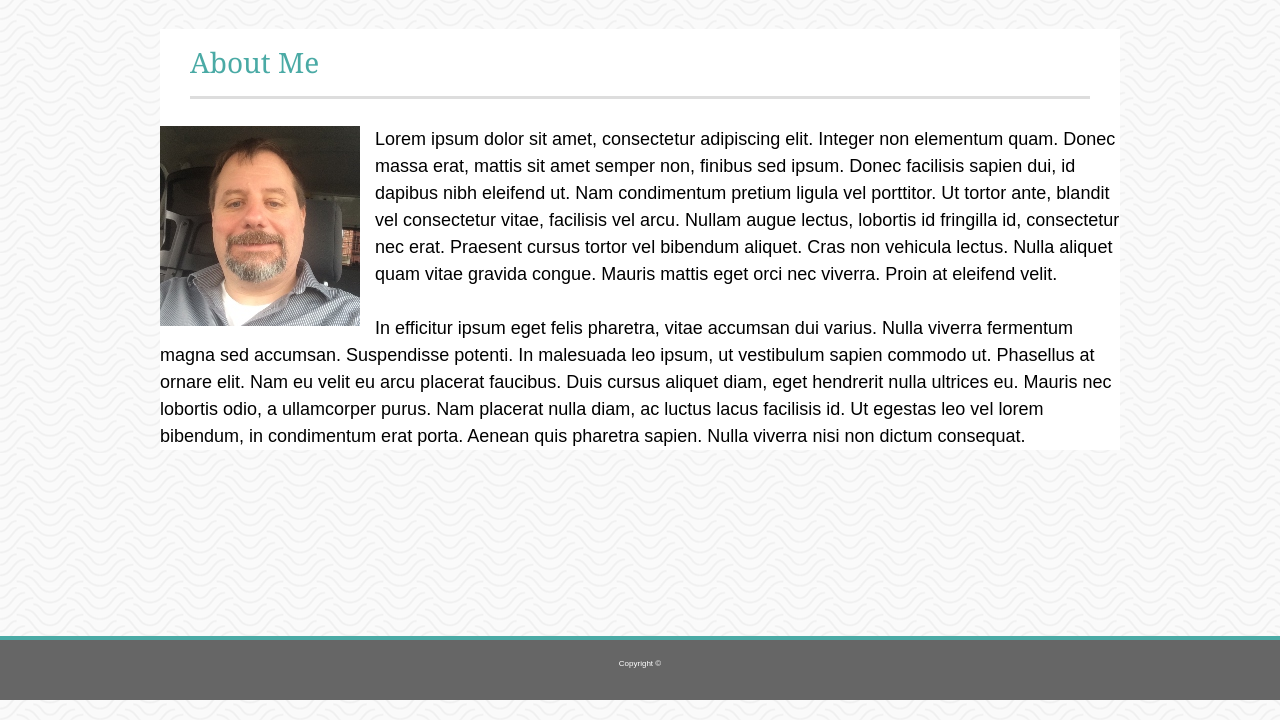
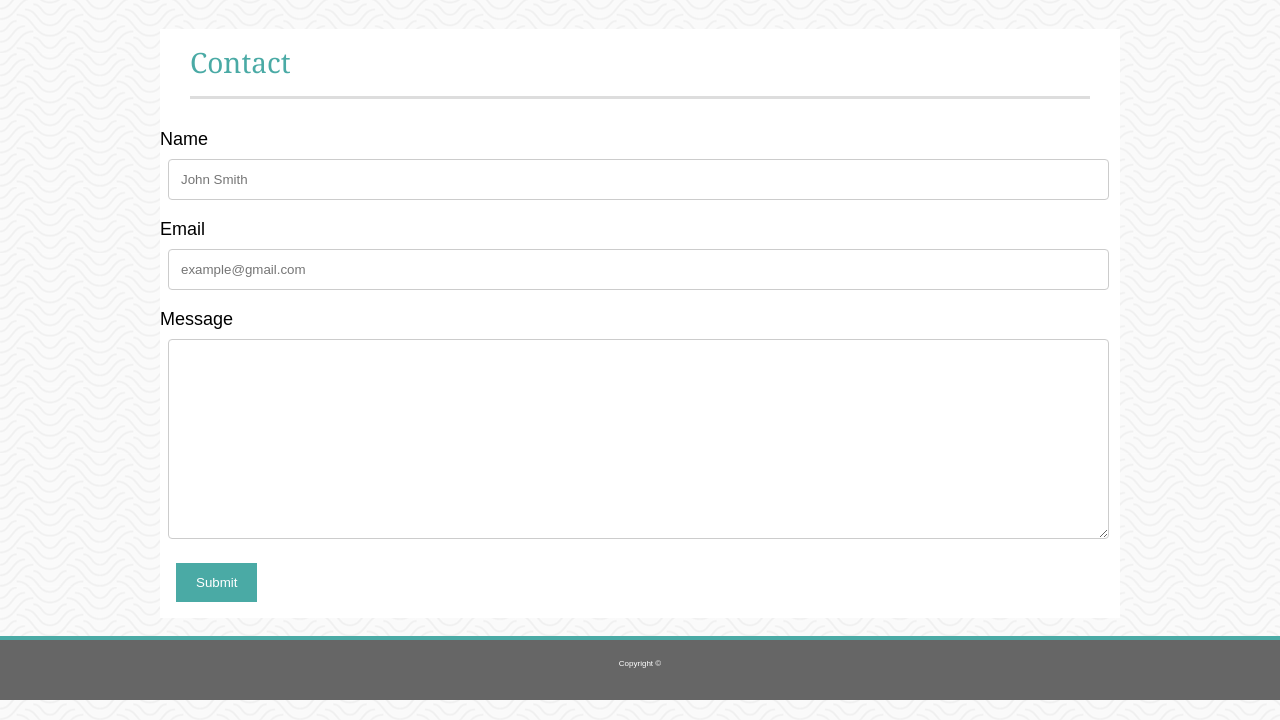
Before and after one commit to daniel5075/Basic-Portfolio, a plain HTML site: page contact.html in a window 1280 px wide. Shown: the part 80-800 px from the top of the page. Drawn offline with Linux system fonts and the light colour scheme.

Commit message:
added contact page

```diff
--- a/assets/css/style.css
+++ b/assets/css/style.css
@@ -125,3 +125,23 @@ position: absolute;
   color:#ffffff;
   background: #4aaaa5;
 }
+input[type=text], select, textarea {
+    width: 98%; /* Full width */
+    padding: 12px; /* Some padding */
+    border: 1px solid #ccc; /* Gray border */
+    border-radius: 4px; /* Rounded borders */
+    box-sizing: border-box; /* Make sure that padding and width stays in place */
+    margin-top: 6px; /* Add a top margin */
+    margin-bottom: 16px; /* Bottom margin */
+    margin-left: 8px;
+    resize: vertical /* Allow the user to vertically resize the textarea (not horizontally) */
+  }
+  input[type=submit] {
+    background-color: #4aaaa5;
+    color: white;
+    padding: 12px 20px;
+    border: none;
+    cursor: pointer;
+    margin-bottom:16px;
+    margin-left: 16px;
+  }
--- a/contact.html
+++ b/contact.html
@@ -22,18 +22,20 @@
     </header>
 
     <div class="container">
-
-            <h2>About Me</h2>
+            <h2>Contact</h2>
             <br>
-
-            <img id="Daniel" src="assets/images/Myphotoresized.JPG" alt="Daniel Groveman">
-            <p>
-                Lorem ipsum dolor sit amet, consectetur adipiscing elit. Integer non elementum quam. Donec massa erat, mattis sit amet semper non, finibus sed ipsum. Donec facilisis sapien dui, id dapibus nibh eleifend ut. Nam condimentum pretium ligula vel porttitor. Ut tortor ante, blandit vel consectetur vitae, facilisis vel arcu. Nullam augue lectus, lobortis id fringilla id, consectetur nec erat. Praesent cursus tortor vel bibendum aliquet. Cras non vehicula lectus. Nulla aliquet quam vitae gravida congue. Mauris mattis eget orci nec viverra. Proin at eleifend velit.
-            </p>
-            <br>
-            <p>
-                In efficitur ipsum eget felis pharetra, vitae accumsan dui varius. Nulla viverra fermentum magna sed accumsan. Suspendisse potenti. In malesuada leo ipsum, ut vestibulum sapien commodo ut. Phasellus at ornare elit. Nam eu velit eu arcu placerat faucibus. Duis cursus aliquet diam, eget hendrerit nulla ultrices eu. Mauris nec lobortis odio, a ullamcorper purus. Nam placerat nulla diam, ac luctus lacus facilisis id. Ut egestas leo vel lorem bibendum, in condimentum erat porta. Aenean quis pharetra sapien. Nulla viverra nisi non dictum consequat.
-            </p>
+       <form action="contact.php">
+           <label for="name">Name</label><br>
+           <input type="text" id="name" name="name" placeholder="John Smith">
+           <br>
+           <label for="email">Email</label><br>
+           <input type="text" id="email" name="email" placeholder="example@gmail.com">
+           <br>
+           <label for="message">Message</label><br>
+           <textarea id="Message" name="message" style="height:200px"></textarea>
+           <br>
+           <input type="submit" value="Submit">
+        </form>
 
     </div>
 
```
